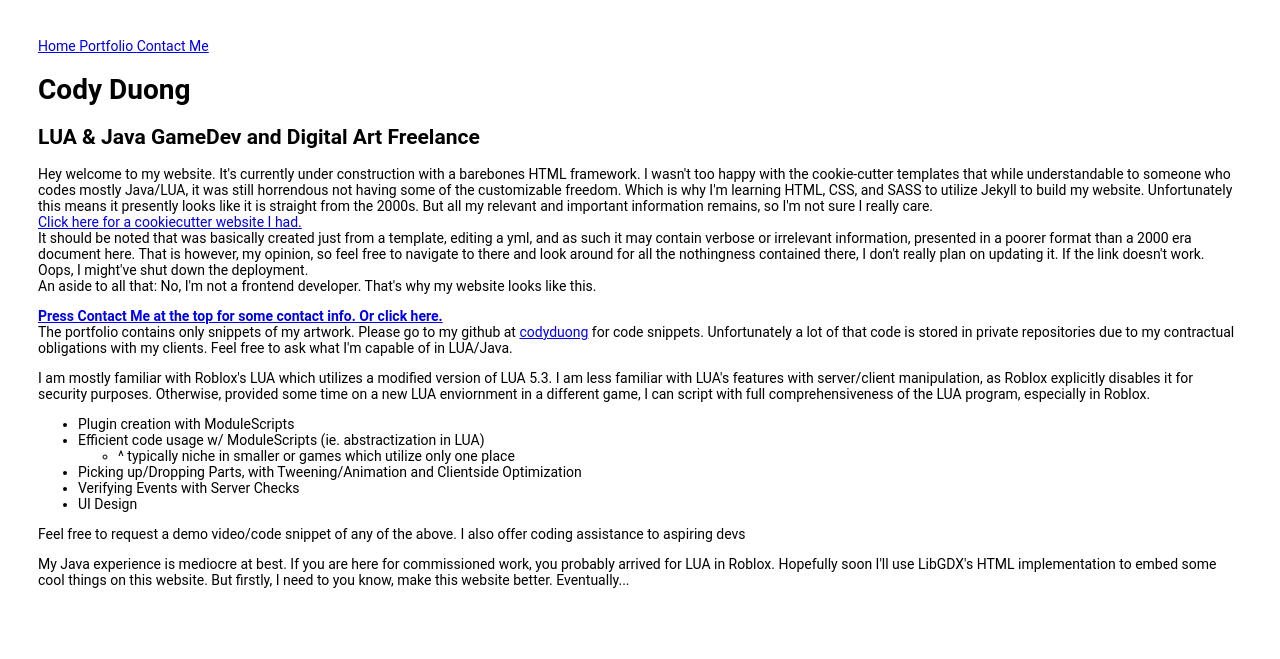
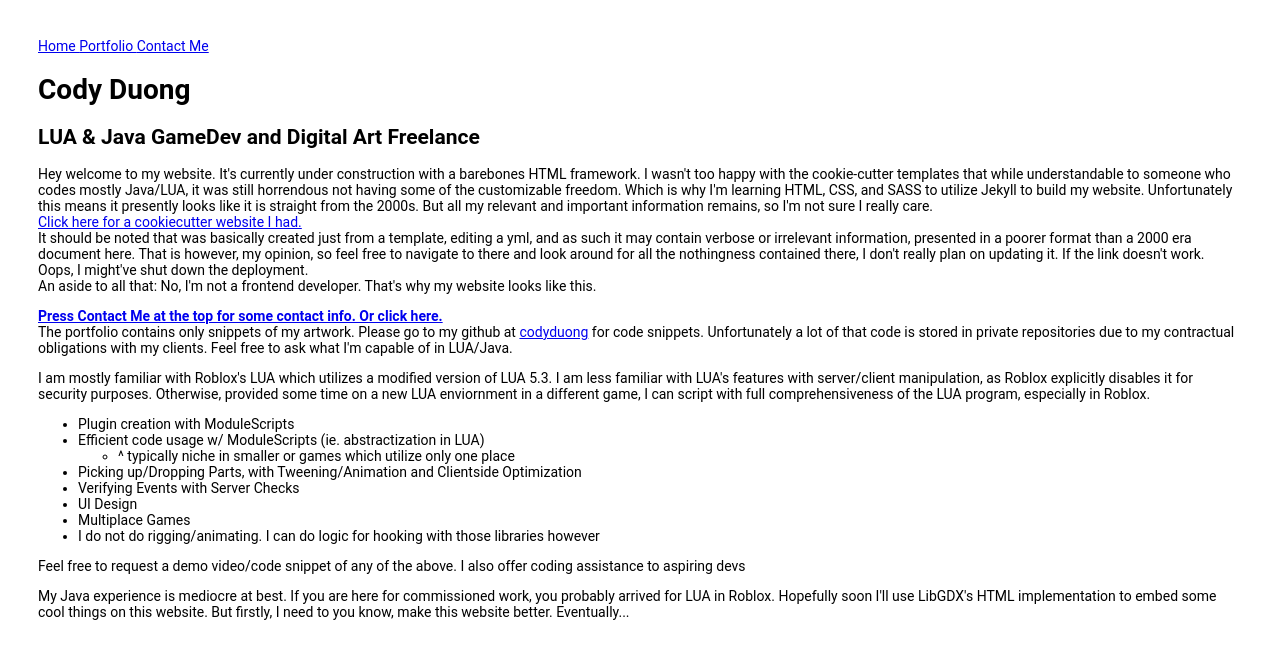
Before and after one commit to codyduong/artNcode, a Jekyll site: the page built from index.html, in a window 1280 px wide. Shown: the top 659 px of the page. Built offline with Jekyll 4.4.1, drawn with Linux system fonts in a browser that asks for light colours.

Commit message:
changes to things all around

```diff
--- a/_config.yml
+++ b/_config.yml
@@ -3,7 +3,7 @@
 # Site Settings
 title: Cody Duong | artNcode
 url: 'https://cody-duong.github.io'
-#baseurl: '/artNcode' #change it according to your repository name
+baseurl: '/artNcode' #change it according to your repository name
 description: Currently under construction. Mostly useful though.
 
 # Tracker
--- a/_data/portfolio/portfolio.yml
+++ b/_data/portfolio.yml
@@ -1,3 +1,3 @@
 - Name: img1
-  img: "1"
+  img: "1.png"
   link: /
--- a/_layouts/default.html
+++ b/_layouts/default.html
@@ -3,7 +3,7 @@
   <head>
     <meta charset="utf-8">
     <title>{{ page.title }}</title>
-    <link rel="stylesheet" href="\assets\css\styles.css">
+    <link rel="stylesheet" href="/assets/css/styles.css">
   </head>
   <body>
     {% include navigation.html %}
--- a/_layouts/portfolio.html
+++ b/_layouts/portfolio.html
@@ -8,9 +8,11 @@
   <body>
     {% include navigation.html %}
     <div class="grid-container">
-      {% for item in site.data.portfolio.portfolio %}
+      {% for item in site.data.portfolio %}
       <div class="grid-item">
-        <img src="\_data\portfolio\img\{{ item.img }}" alt="img404"><a href="{{ item.link }}"></a></img>
+        <img src="/assets/images/{{ item.img }}" alt="img404">
+		  <!--<a href="{{ item.link }}"></a>-->
+		</img>
       </div>
       {% endfor %}
     </div>
--- a/index.html
+++ b/index.html
@@ -40,6 +40,8 @@
 		<li>Picking up/Dropping Parts, with Tweening/Animation and Clientside Optimization</li>
 		<li>Verifying Events with Server Checks</li>
 		<li>UI Design</li>
+		<li>Multiplace Games</li>
+		<li>I do not do rigging/animating. I can do logic for hooking with those libraries however</li>
       </ul>
 	</p>
     <p>Feel free to request a demo video/code snippet of any of the above. I also offer coding assistance
```
Also changed, not shown: 1 other file.
